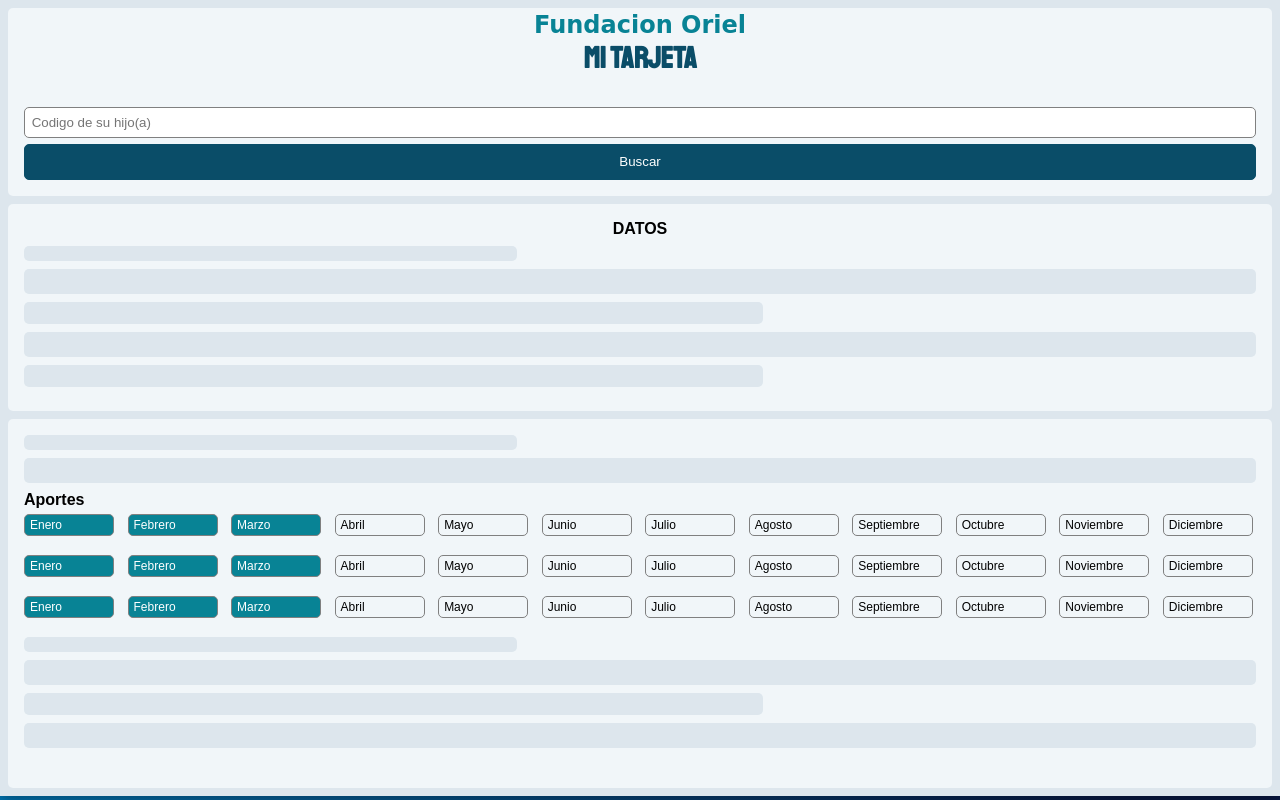
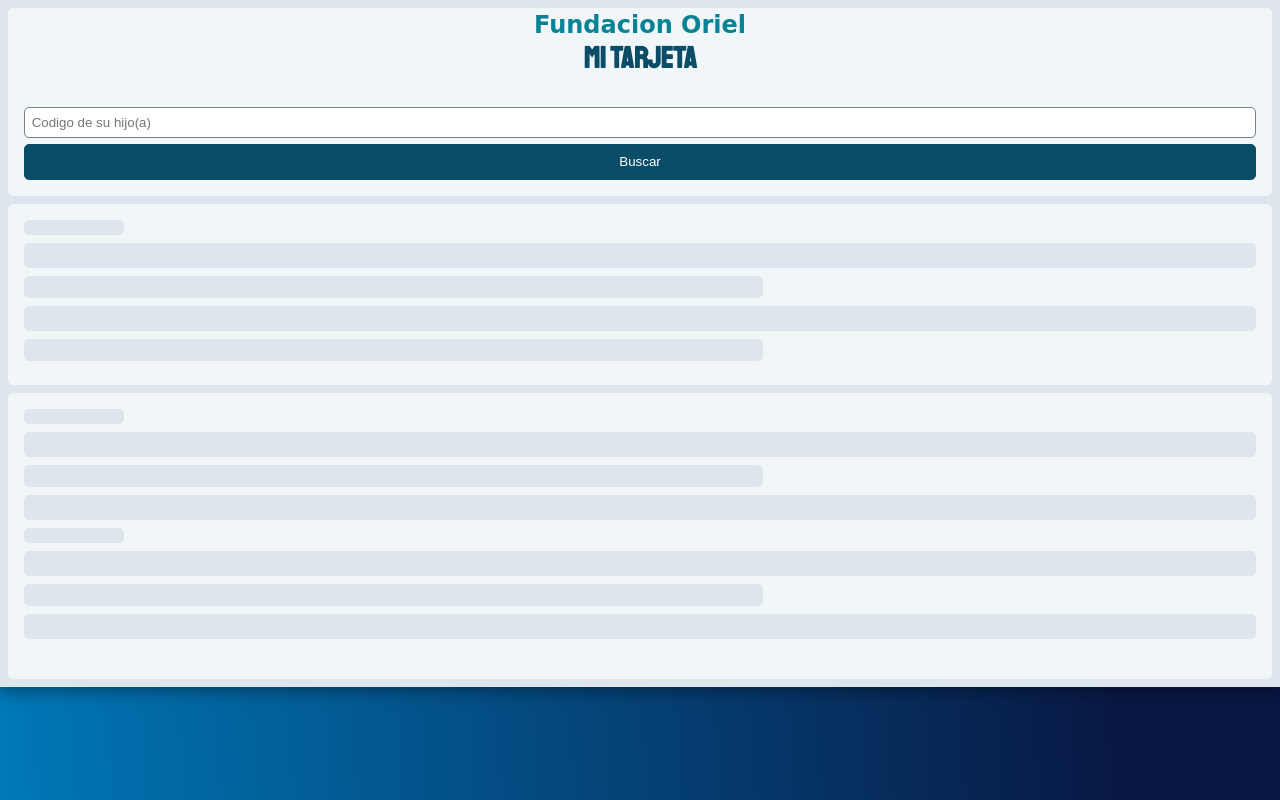
Before and after one commit to ismaelbob/FOapp, a PHP site: page /mitarjeta/index.php in a window 1280 px wide. Run offline with PHP 8.4, Linux system fonts and the light colour scheme.

Commit message:
Ya trae los aportes, falta correcciones menores, mostrar solo lo necesario en partic y limpiar cuando no encuentra datos

```diff
--- a/css/tarjetappff.css
+++ b/css/tarjetappff.css
@@ -93,6 +93,10 @@ body {
 .pnl-tarjeta h4 {
     margin-bottom: .3em;
 }
+.pnl-tarjeta h5 {
+    color:#088395;
+    margin-bottom: .4em;
+}
 .pnl-tarjeta .fila {
     display: flex;
     justify-content: space-between;
@@ -133,7 +137,7 @@ body {
     margin-bottom: .5em;
 }
 .esqueleton-titulo {
-    width: 40%;
+    width: 100px;
     height: 15px;
     background-color: #DDE6ED;
     border-radius: 5px;
--- a/mitarjeta/index.php
+++ b/mitarjeta/index.php
@@ -25,60 +25,14 @@
                 </div>
             </div>
             <div class="pnl-datos" id="pnl-datos">
-                <h4>DATOS</h4>
                 <div class="msg-error" id="msg-error"></div>
-                <div class="esqueleton-titulo"></div>
-                <div class="esqueleton-largo"></div>
-                <div class="esqueleton-corto"></div>
-                <div class="esqueleton-largo"></div>
+                <div class="esqueleton-titulo"></div><div class="esqueleton-largo"></div>
+                <div class="esqueleton-corto"></div><div class="esqueleton-largo"></div>
                 <div class="esqueleton-corto"></div>
             </div>
             <div class="pnl-tarjeta" id="pnl-tarjeta">
-                <div class="esqueleton-titulo"></div>
-                <div class="esqueleton-largo"></div>
-                <h4>Aportes</h4>
-                <div class="fila">
-                    <span class="cumplido">Enero</span>
-                    <span class="cumplido">Febrero</span>
-                    <span class="cumplido">Marzo</span>
-                    <span>Abril</span>
-                    <span>Mayo</span>
-                    <span>Junio</span>
-                    <span>Julio</span>
-                    <span>Agosto</span>
-                    <span>Septiembre</span>
-                    <span>Octubre</span>
-                    <span>Noviembre</span>
-                    <span>Diciembre</span>
-                </div>
-                <div class="fila">
-                    <span class="cumplido">Enero</span>
-                    <span class="cumplido">Febrero</span>
-                    <span class="cumplido">Marzo</span>
-                    <span>Abril</span>
-                    <span>Mayo</span>
-                    <span>Junio</span>
-                    <span>Julio</span>
-                    <span>Agosto</span>
-                    <span>Septiembre</span>
-                    <span>Octubre</span>
-                    <span>Noviembre</span>
-                    <span>Diciembre</span>
-                </div>
-                <div class="fila">
-                    <span class="cumplido">Enero</span>
-                    <span class="cumplido">Febrero</span>
-                    <span class="cumplido">Marzo</span>
-                    <span>Abril</span>
-                    <span>Mayo</span>
-                    <span>Junio</span>
-                    <span>Julio</span>
-                    <span>Agosto</span>
-                    <span>Septiembre</span>
-                    <span>Octubre</span>
-                    <span>Noviembre</span>
-                    <span>Diciembre</span>
-                </div>
+                <div class="esqueleton-titulo"></div><div class="esqueleton-largo"></div>
+                <div class="esqueleton-corto"></div><div class="esqueleton-largo"></div>
                 <div class="fila">
                     <div class="esqueleton-titulo"></div>
                     <div class="esqueleton-largo"></div>
```
Also changed, not shown: procesos/mt-participaciones.php (+29 -7 lines).
